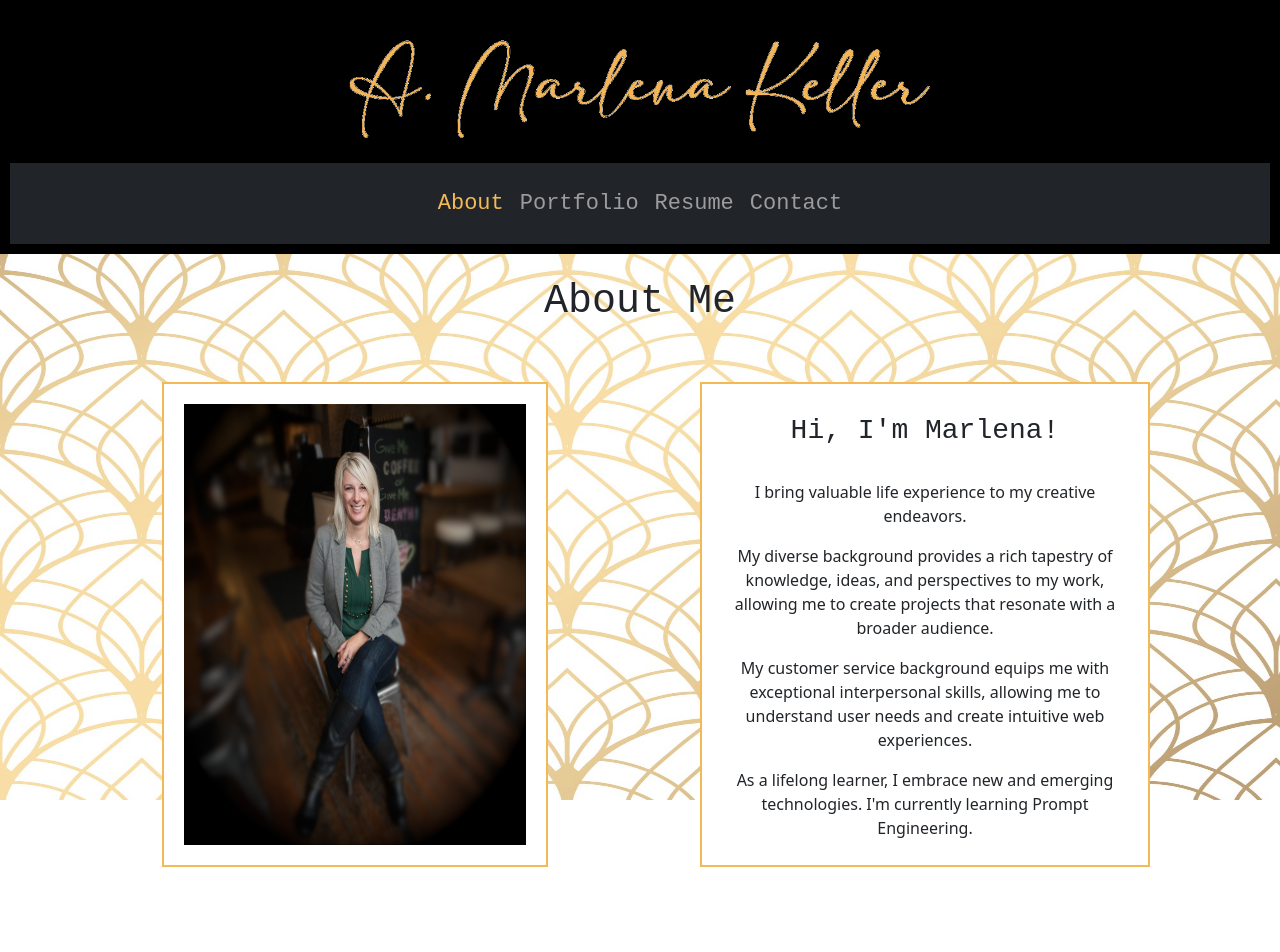
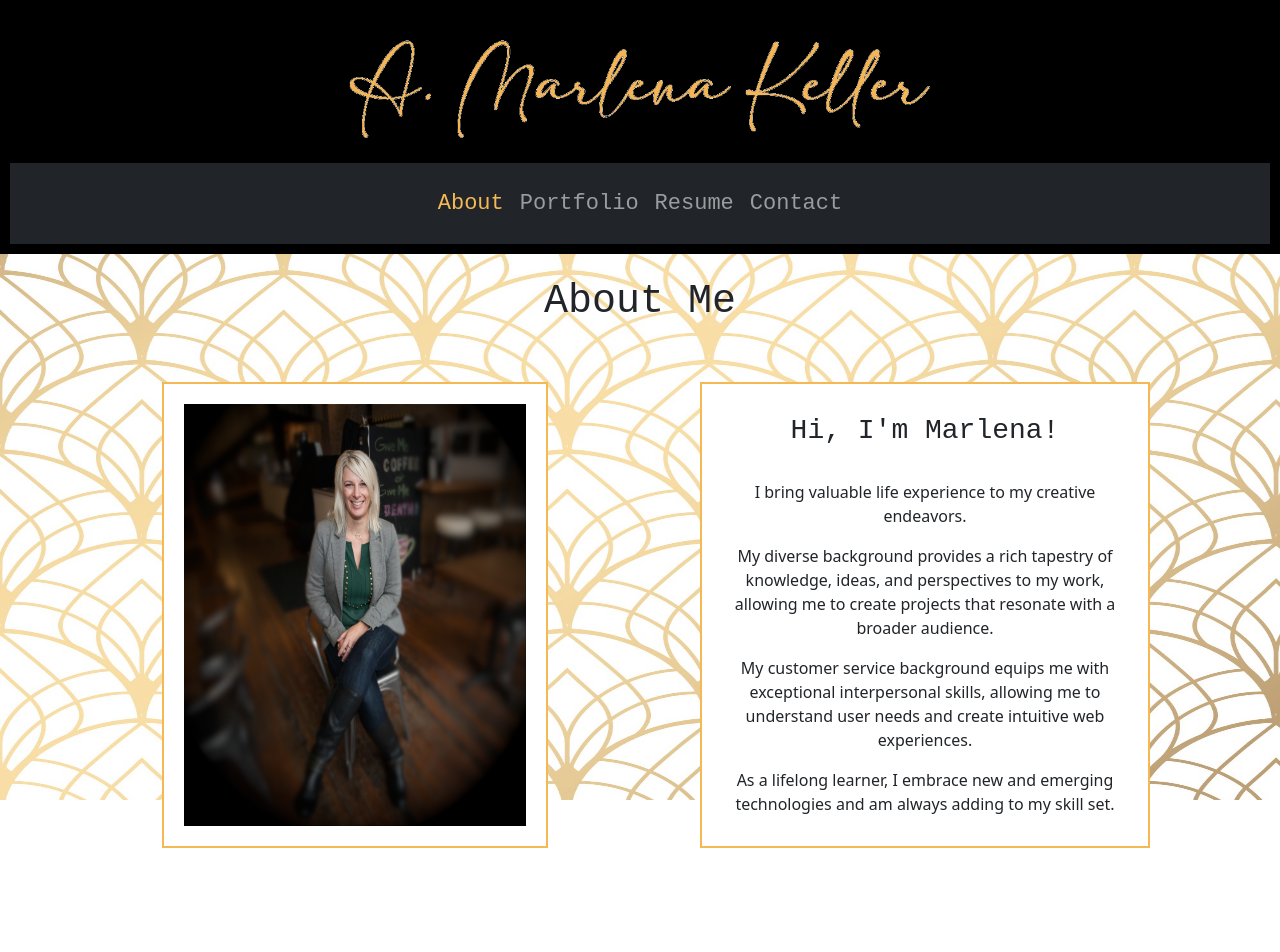
Before and after one commit to annamarlena/react-portfolio, a React (Create React App) app: page / in a window 1280 px wide. Shown: the top 952 px of the page. Built offline with nearby package versions, Linux system fonts and the light colour scheme.

Commit message:
Hopefully the last tweak needed for the About section fix

```diff
--- a/src/components/About.js
+++ b/src/components/About.js
@@ -25,7 +25,7 @@ function About() {
               {/* Moreover, my decision to embark on a career change demonstrates courage, adaptability, and a hunger for personal growth.  */}
               <p>My diverse background provides a rich tapestry of knowledge, ideas, and perspectives to my work, allowing me to create projects that resonate with a broader audience. </p>
               <p>My customer service background equips me with exceptional interpersonal skills, allowing me to understand user needs and create intuitive web experiences.</p>
-              <p>As a lifelong learner, I embrace new and emerging technologies. I'm currently learning Prompt Engineering.</p>
+              <p>As a lifelong learner, I embrace new and emerging technologies and am always adding to my skill set.</p>
             </section>
           </Col>
         </Row>
```
